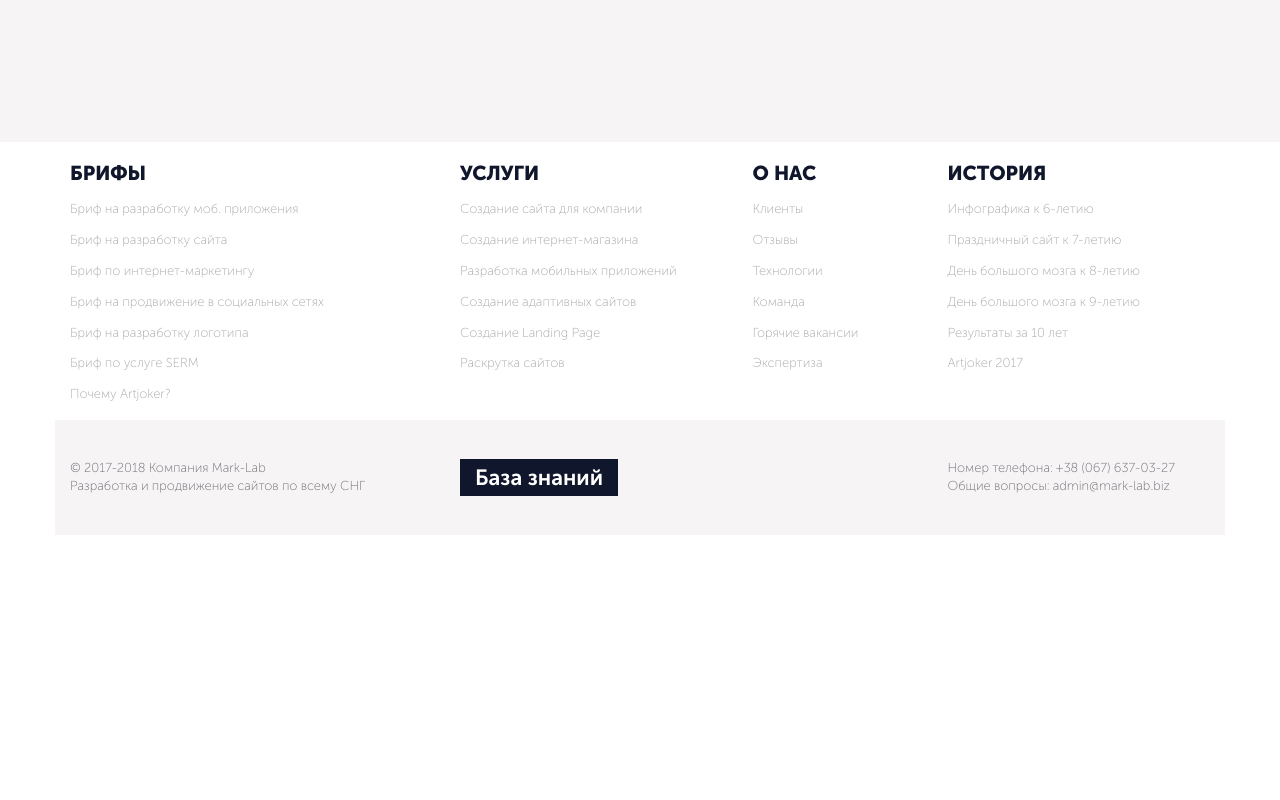
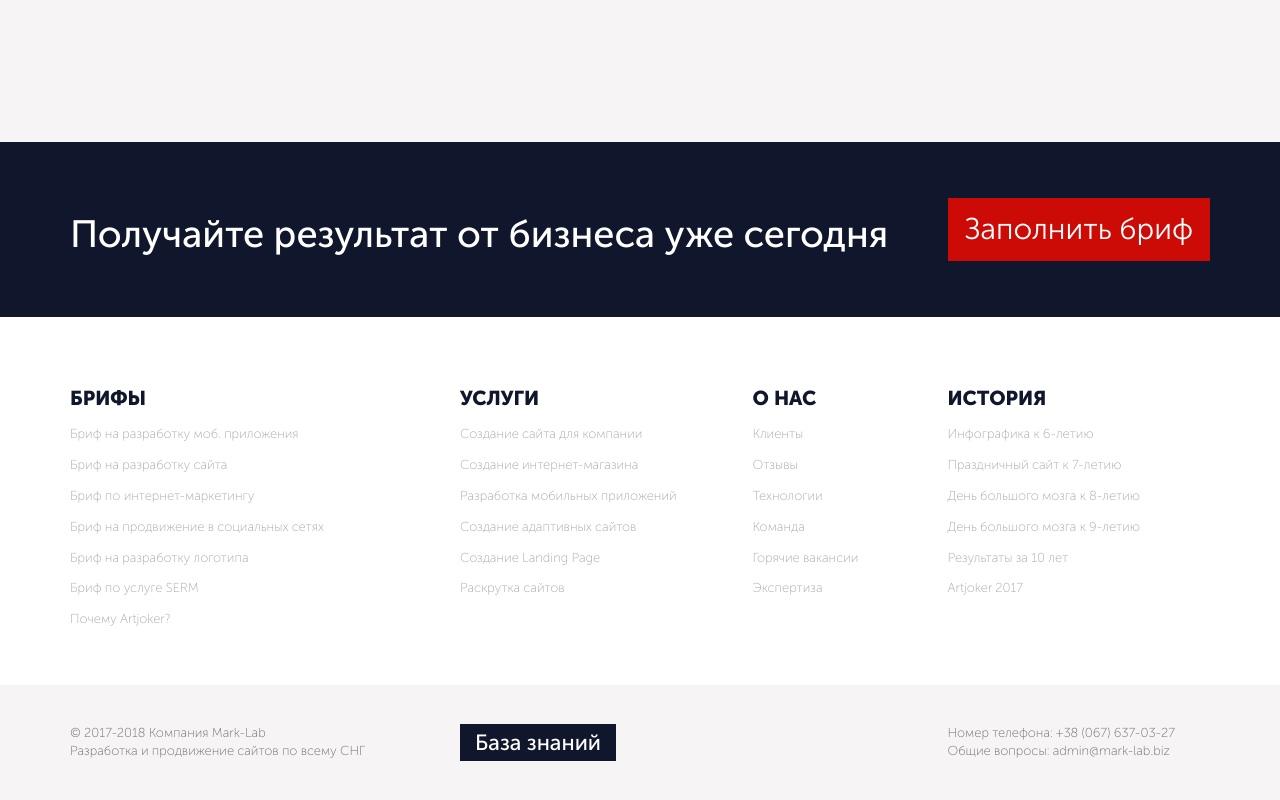
Before and after one commit to OstapHetman/mark-lab, a plain HTML site: page src/index.html in a window 1280 px wide. Shown: the part 2651-3451 px from the top of the page. Before the commit the page ends 3186 px from the top, so only its background shows below. Drawn offline with nearby package versions, Linux system fonts and the light colour scheme; files whose address does not match are found by name.

Commit message:
implement download section

```diff
--- a/src/index.html
+++ b/src/index.html
@@ -214,6 +214,21 @@
     </section>
     <!-- END WHAT YOU NEED SECTION -->
 
+    <!-- START DOWNLOAD SECTION -->
+    <section id="download">
+        <div class="container">
+            <div class="row">
+                <div class="col-md-9">
+                    <h2>Получайте результат от бизнеса уже сегодня</h2>
+                </div>
+                <div class="col-md-3">
+                    <a href="#">Заполнить бриф</a>
+                </div>
+            </div>
+        </div>
+    </section>
+    <!-- END DOWNLOAD SECTION -->
+
     <!-- START FOOTER -->
     <footer>
         <div class="container">
@@ -264,7 +279,9 @@
                     </ul>
                 </div>
             </div>
-
+        </div>
+        <article>
+            <div class="container">
                 <div class="row">
                     <div class="bottom-footer">
                         <div class="col-md-4">
@@ -281,6 +298,8 @@
                     </div>
                 </div>
             </div>
+        </article>
+        </div>
     </footer>
     <!-- END FOOTER -->
 
--- a/src/sass/base/_typography.scss
+++ b/src/sass/base/_typography.scss
@@ -26,8 +26,13 @@
 }
 
 @font-face {
-    font-family: "Museo2";
-    src: url("../font/MuseoSans/MuseoSansCyrl_2.otf") format("truetype");
+    font-family: "Museo0";
+    src: url("../font/MuseoSans/MuseoSansCyrl_0.otf") format("truetype");
+}
+
+@font-face {
+    font-family: "Museo1";
+    src: url("../font/MuseoSans/MuseoSansCyrl_1.otf") format("truetype");
 }
 
 @font-face {
--- /dev/null
+++ b/src/sass/layout/_download.scss
@@ -0,0 +1,27 @@
+$downloadBg: #10162b;
+$downloadBtn: #cd0b06;
+#download {
+    display: flex;
+    align-items: center;
+    background-color: $downloadBg;
+    min-height: 17.5rem;
+    font-family: "Museo1";
+    .row {
+        display: flex;
+        align-items: center;
+    }
+    h2 {
+        font-size: 3.8rem;
+        color: #fff;
+    }
+    a {
+        font-family: "Museo0";
+        font-size: 3rem;
+        color: #fff;
+        background-color: $downloadBtn;
+        display: block;
+        text-align: center;
+        padding-top: 10px;
+        padding-bottom: 10px;
+    }
+}
--- a/src/sass/layout/_footer.scss
+++ b/src/sass/layout/_footer.scss
@@ -5,6 +5,7 @@ $bottomBg: #f6f4f4;
 $bottomText: #6c6d75;
 footer {
     font-family: "Museo";
+    padding-top: 50px;
     h2 {
         font-size: 2rem;
         color: $footerTitle;
@@ -22,12 +23,14 @@ footer {
             }
         }
     }
+    article {
+        background-color: $bottomBg;
+        margin-top: 40px;
         .bottom-footer {
             display: flex;
             align-items: center;
             font-family: "MuseoSansCyrl";
             font-size: 1.3rem;
-        background-color: $bottomBg;
             min-height: 115px;
             p,
             a {
@@ -35,7 +38,7 @@ footer {
                 margin: 0;
             }
             a.database {
-            font-family: "Museo2";
+                font-family: "Museo1";
                 background-color: $btn;
                 color: #fff;
                 font-size: 2.2rem;
@@ -43,3 +46,4 @@ footer {
             }
         }
     }
+}
--- a/src/sass/main.scss
+++ b/src/sass/main.scss
@@ -15,9 +15,7 @@
 @import 'layout/_header';
 @import 'layout/_mark-lab';
 @import 'layout/_you-need';
-@import 'layout/_sidebar';
-@import 'layout/_forms';
-@import 'layout/_grid';
+@import 'layout/_download';
 @import 'layout/_footer';
 // ======================= //
 // ===== Pages Folder====== //
```
Also changed, not shown: src/css/main.css. Lines whose indentation alone changed are shown as unchanged.
